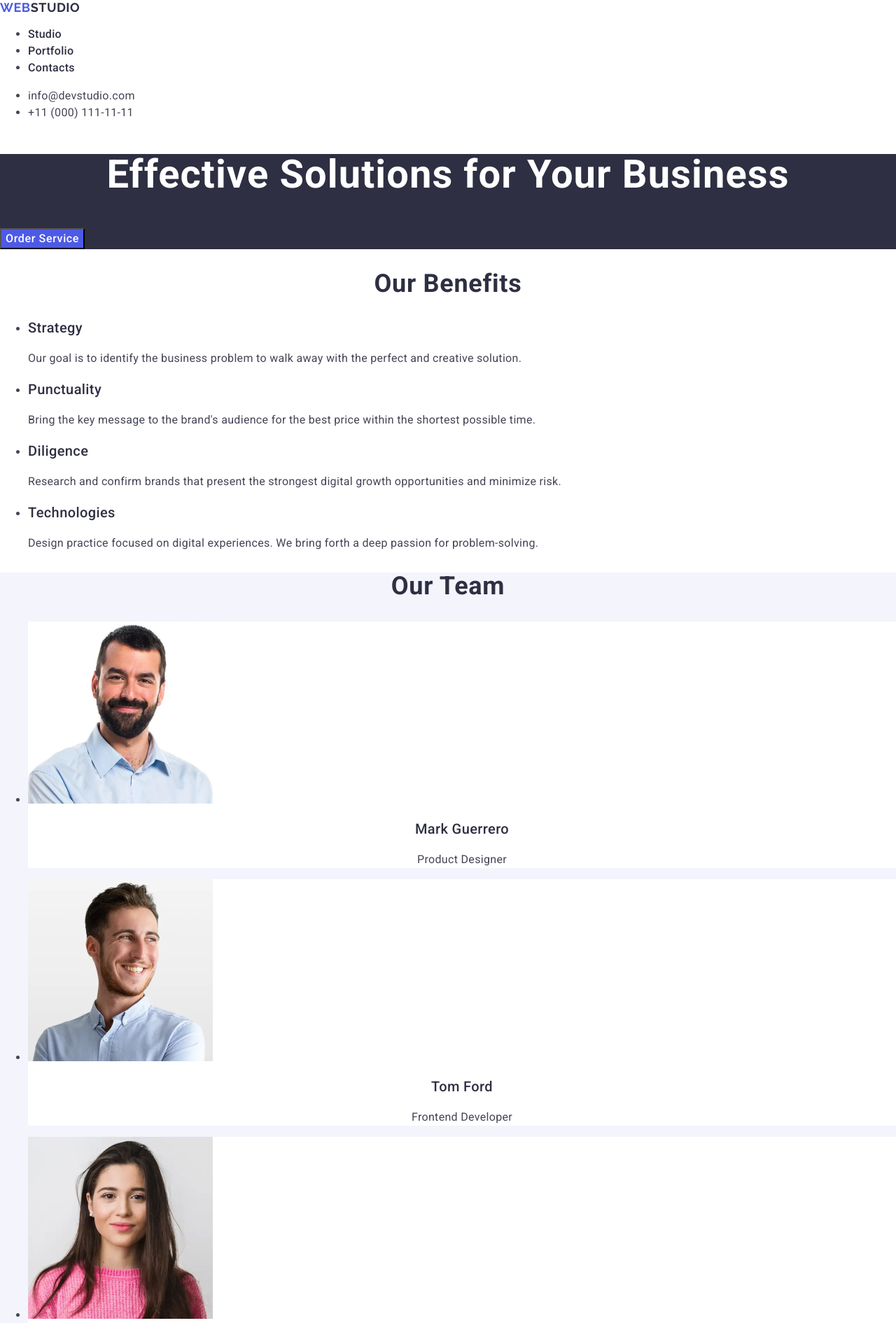
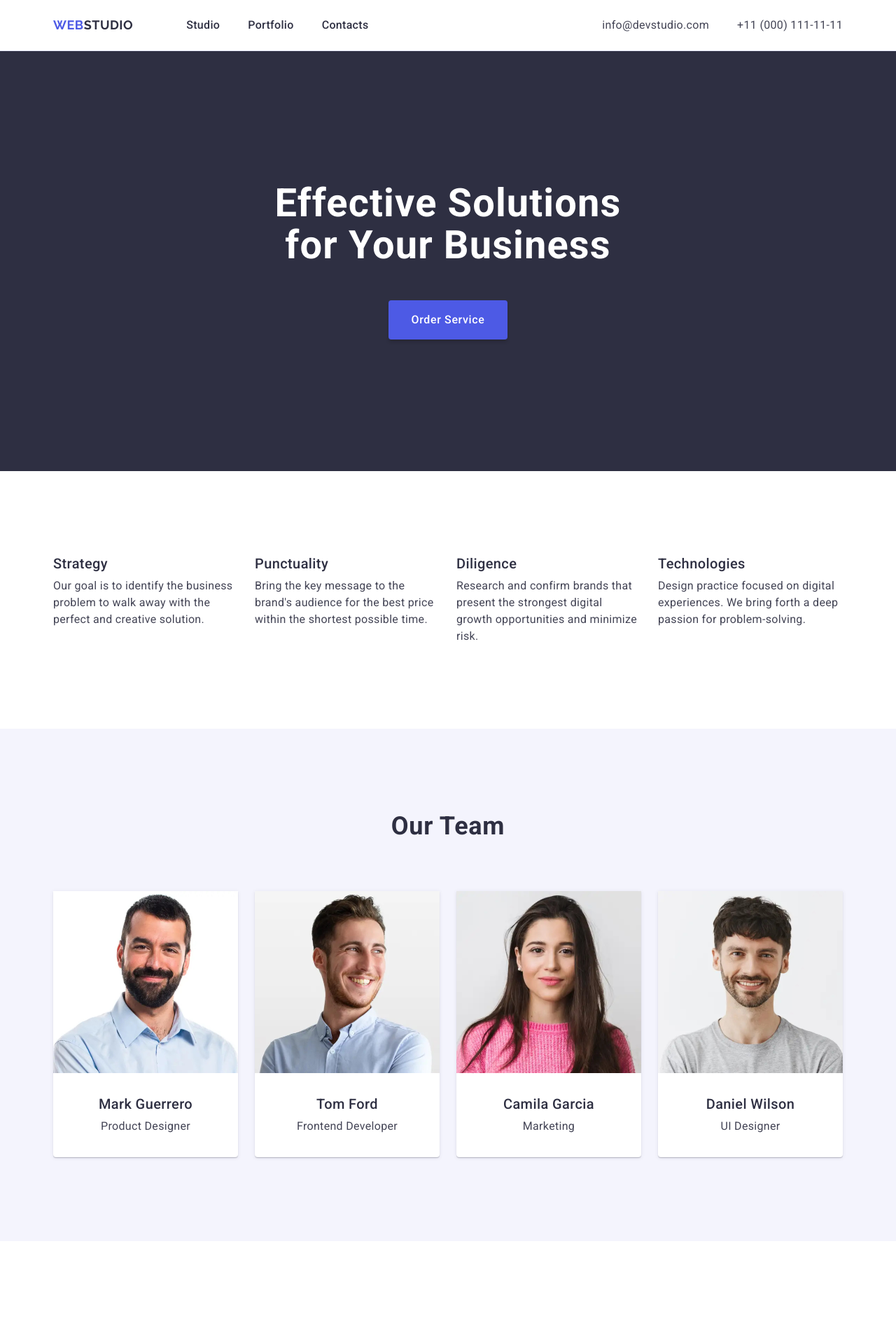
Before and after one commit to hog-seruj/goit-markup-hw-06, a plain HTML site: page index.html in a window 1280 px wide. Shown: the top 1890 px of the page at 70% size. Drawn offline with nearby package versions, Linux system fonts and the light colour scheme.

Commit message:
Layout style, teaser & card components.

```diff
--- a/css/styles.css
+++ b/css/styles.css
@@ -2,6 +2,20 @@ body {
   font-family: 'Roboto', sans-serif;
   color: #434455;
   background-color: #fff;
+}
+
+h1,
+h2,
+h3,
+h4,
+h5,
+h6 {
+  margin-top: 0;
+}
+
+ul {
+  margin: 0;
+  padding: 0;
 }
 
 address {
@@ -10,6 +24,49 @@ address {
 
 a {
   text-decoration: none;
+}
+
+img {
+  display: block;
+}
+
+.container {
+  max-width: 1158px;
+  margin: 0 auto;
+  padding: 0 15px;
+}
+
+.visually-hidden {
+  position: absolute;
+  width: 1px;
+  height: 1px;
+  margin: -1px;
+  border: 0;
+  padding: 0;
+  white-space: nowrap;
+  clip-path: inset(100%);
+  clip: rect(0 0 0 0);
+  overflow: hidden;
+}
+
+/* Header */
+
+.site-header {
+  padding: 0 15px;
+  border-bottom: 1px solid #e7e9fc;
+}
+
+.site-header-container {
+  display: flex;
+  align-items: center;
+  justify-content: space-between;
+  gap: 24px;
+}
+
+.site-nav {
+  display: flex;
+  align-items: center;
+  gap: 76px;
 }
 
 .site-logo {
@@ -26,7 +83,16 @@ a {
   color: #2e2f42;
 }
 
+/* Main menu */
+.main-menu {
+  display: flex;
+  list-style: none;
+  gap: 40px;
+}
+
 .main-menu-link {
+  display: block;
+  padding: 24px 0;
   font-weight: 500;
   font-size: 16px;
   line-height: 1.5;
@@ -37,6 +103,13 @@ a {
 .main-menu-link:hover,
 .main-menu-link:focus {
   color: #404bbf;
+}
+
+/* Header address */
+.header-address-list {
+  display: flex;
+  list-style: none;
+  gap: 40px;
 }
 
 .header-address-link {
@@ -51,11 +124,25 @@ a {
   color: #404bbf;
 }
 
+/* Hero */
+
 .hero {
+  padding: 188px 0;
   background-color: #2e2f42;
 }
 
+.hero-container {
+  display: flex;
+  flex-direction: column;
+  justify-content: center;
+  align-items: center;
+  flex-wrap: wrap;
+  gap: 48px;
+}
+
 .hero-title {
+  max-width: 496px;
+  margin-bottom: 0;
   font-weight: 700;
   font-size: 56px;
   line-height: 1.07;
@@ -65,14 +152,19 @@ a {
 }
 
 .hero-button {
-  background-color: #4d5ae5;
-  font-family: "Roboto", sans-serif;
+  min-width: 169px;
+  border-radius: 4px;
+  padding: 16px 32px;
+  box-shadow: 0 4px 4px 0 rgba(0, 0, 0, 0.15);
+  background: #4d5ae5;
+  font-family: 'Roboto', sans-serif;
   font-weight: 500;
   font-size: 16px;
   line-height: 1.5;
   letter-spacing: 0.04em;
   color: #fff;
   cursor: pointer;
+  border: none;
 }
 
 .hero-button:hover,
@@ -80,19 +172,49 @@ a {
   background-color: #404bbf;
 }
 
+/* Section */
+
+.section {
+  padding: 120px 0;
+}
+
 .section-secondary {
   background-color: #f4f4fd;
 }
 
 .section-title {
+  margin-bottom: 72px;
   font-weight: 700;
   font-size: 36px;
   line-height: 1.11;
   letter-spacing: 0.02em;
   text-align: center;
   color: #2e2f42;
-  text-transform: capitalize
+  text-transform: capitalize;
 }
+
+/* Grid */
+
+.grid {
+  display: flex;
+  flex-wrap: wrap;
+  gap: 24px;
+  list-style: none;
+}
+
+.grid-three {
+  row-gap: 48px;
+}
+
+.grid-three .grid-item {
+  flex-basis: calc((100% - 48px) / 3);
+}
+
+.grid-four .grid-item {
+  flex-basis: calc((100% - 72px) / 4);
+}
+
+/* Teaser */
 
 .teaser,
 .card {
@@ -101,6 +223,7 @@ a {
 
 .teaser-title,
 .card-title {
+  margin-bottom: 8px;
   font-weight: 500;
   font-size: 20px;
   line-height: 1.2;
@@ -110,6 +233,7 @@ a {
 
 .teaser-description,
 .card-subtitle {
+  margin: 0;
   font-size: 16px;
   line-height: 1.5;
   letter-spacing: 0.02em;
@@ -120,9 +244,44 @@ a {
   text-align: center;
 }
 
+.card {
+  border-radius: 0px 0px 4px 4px;
+}
+
+.card-centered {
+  box-shadow: 0 2px 1px 0 rgba(46, 47, 66, 0.08), 0 1px 1px 0 rgba(46, 47, 66, 0.16), 0 1px 6px 0 rgba(46, 47, 66, 0.08);
+}
+
+.card-image {
+  width: 100%;
+  object-fit: cover;
+}
+
+.card-content {
+  display: flex;
+  flex-direction: column;
+  padding: 32px 16px;
+  border: 1px solid #e7e9fc;
+  border-top: 0;
+}
+
+.card-centered .card-content {
+  border: none;
+  padding: 32px 0;
+}
+
+
+/* Footer */
+
 .site-footer {
+  padding: 100px 0;
   background-color: #2e2f42;
   color: #f4f4fd;
+}
+
+.site-footer .site-logo {
+  display: inline-block;
+  margin-bottom: 16px;
 }
 
 .site-footer .site-logo span {
@@ -130,6 +289,8 @@ a {
 }
 
 .site-footer-description {
+  max-width: 264px;
+  margin: 0;
   font-size: 16px;
   line-height: 1.5;
   letter-spacing: 0.02em;
--- a/index.html
+++ b/index.html
@@ -12,8 +12,9 @@
   </head>
 
   <body>
-    <header>
-      <nav>
+    <header class="site-header">
+      <div class="container site-header-container">
+        <nav class="site-nav">
           <a href="./index.html" class="site-logo">Web<span class="text-wrap">Studio</span></a>
           <ul class="main-menu">
             <li class="main-menu-item">
@@ -37,103 +38,134 @@
             </li>
           </ul>
         </address>
+      </div>
     </header>
     <main class="site-content">
       <section class="hero">
+        <div class="container hero-container">
           <h1 class="hero-title">Effective Solutions for Your Business</h1>
           <button class="hero-button" type="button">Order Service</button>
+        </div>
       </section>
       <section class="section">
-        <h2 class="section-title">Our benefits</h2>
-        <ul>
-          <li class="teaser">
+        <div class="container">
+          <h2 class="visually-hidden">Our benefits</h2>
+          <ul class="grid grid-four">
+            <li class="grid-item teaser">
               <h3 class="teaser-title">Strategy</h3>
               <p class="teaser-description">
                 Our goal is to identify the business problem to walk away with the perfect and creative solution.
               </p>
             </li>
-          <li class="teaser">
+            <li class="grid-item teaser">
               <h3 class="teaser-title">Punctuality</h3>
               <p class="teaser-description">
                 Bring the key message to the brand's audience for the best price within the shortest possible time.
               </p>
             </li>
-          <li class="teaser">
+            <li class="grid-item teaser">
               <h3 class="teaser-title">Diligence</h3>
               <p class="teaser-description">
                 Research and confirm brands that present the strongest digital growth opportunities and minimize risk.
               </p>
             </li>
-          <li class="teaser">
+            <li class="grid-item teaser">
               <h3 class="teaser-title">Technologies</h3>
               <p class="teaser-description">Design practice focused on digital experiences. We bring forth a deep passion for problem-solving.</p>
             </li>
           </ul>
+        </div>
       </section>
       <section class="section section-secondary">
+        <div class="container">
           <h2 class="section-title">Our Team</h2>
-        <ul class="grid grid-4">
-          <li class="card card-centered">
+          <ul class="grid grid-four">
+            <li class="grid-item card card-centered">
               <img class="card-image" width="264" height="260" src="./images/mark.jpg" alt="Mark Guerrero - Product Designer">
+              <div class="card-content">
                 <h3 class="card-title">Mark Guerrero</h3>
                 <p class="card-subtitle">Product Designer</p>
+              </div>
             </li>
-          <li class="card card-centered">
+            <li class="grid-item card card-centered">
               <img class="card-image" width="264" height="260" src="./images/tom.jpg" alt="Tom Ford - Frontend Developer">
+              <div class="card-content">
                 <h3 class="card-title">Tom Ford</h3>
                 <p class="card-subtitle">Frontend Developer</p>
+              </div>
             </li>
-          <li class="card card-centered">
+            <li class="grid-item card card-centered">
               <img class="card-image" width="264" height="260" src="./images/camila.jpg" alt="Camila Garcia - Marketing">
+              <div class="card-content">
                 <h3 class="card-title">Camila Garcia</h3>
                 <p class="card-subtitle">Marketing</p>
+              </div>
             </li>
-          <li class="card card-centered">
+            <li class="grid-item card card-centered">
               <img class="card-image" width="264" height="260" src="./images/daniel.jpg" alt="Daniel Wilson - UI Designer">
+              <div class="card-content">
                 <h3 class="card-title">Daniel Wilson</h3>
                 <p class="card-subtitle">UI Designer</p>
+              </div>
             </li>
           </ul>
+        </div>
       </section>
       <section class="section">
+        <div class="container">
           <h2 class="section-title">Our Portfolio</h2>
-        <ul class="grid grid-4">
-          <li class="card">
+          <ul class="grid grid-three">
+            <li class="grid-item card">
               <img class="card-image" width="360" height="300" src="./images/portfolio/banking.jpg" alt="Mark Guerrero - Product Designer">
+              <div class="card-content">
                 <h3 class="card-title">Banking App</h3>
                 <p class="card-subtitle">App</p>
+              </div>
             </li>
-          <li class="card">
+            <li class="grid-item card">
               <img class="card-image" width="360" height="300" src="./images/portfolio/cashless.jpg" alt="Tom Ford - Frontend Developer">
+              <div class="card-content">
                 <h3 class="card-title">Cashless Payment</h3>
                 <p class="card-subtitle">Marketing</p>
+              </div>
             </li>
-          <li class="card">
+            <li class="grid-item card">
               <img class="card-image" width="360" height="300" src="./images/portfolio/meditation.jpg" alt="Camila Garcia - Marketing">
+              <div class="card-content">
                 <h3 class="card-title">Meditation App</h3>
                 <p class="card-subtitle">App</p>
+              </div>
             </li>
-          <li class="card">
+            <li class="grid-item card">
               <img class="card-image" width="360" height="300" src="./images/portfolio/taxi.jpg" alt="Daniel Wilson - UI Designer">
+              <div class="card-content">
                 <h3 class="card-title">Taxi Service</h3>
                 <p class="card-subtitle">Marketing</p>
+              </div>
             </li>
-          <li class="card">
+            <li class="grid-item card">
               <img class="card-image" width="360" height="300" src="./images/portfolio/screen.jpg" alt="Camila Garcia - Marketing">
+              <div class="card-content">
                 <h3 class="card-title">Screen Illustrations</h3>
                 <p class="card-subtitle">Design</p>
+              </div>
             </li>
-          <li class="card">
+            <li class="grid-item card">
               <img class="card-image" width="360" height="300" src="./images/portfolio/cource.jpg" alt="Daniel Wilson - UI Designer">
+              <div class="card-content">
                 <h3 class="card-title">Online Courses</h3>
                 <p class="card-subtitle">Marketing</p>
+              </div>
             </li>
           </ul>
+        </div>
       </section>
     </main>
     <footer class="site-footer">
+      <div class="container">
         <a href="/" class="site-logo">Web<span class="text-wrap">Studio</span></a>
         <p class="site-footer-description">Increase the flow of customers and sales for your business with digital marketing & growth solutions.</p>
+      </div>
     </footer>
   </body>
 </html>
```
Lines whose indentation alone changed are shown as unchanged.
